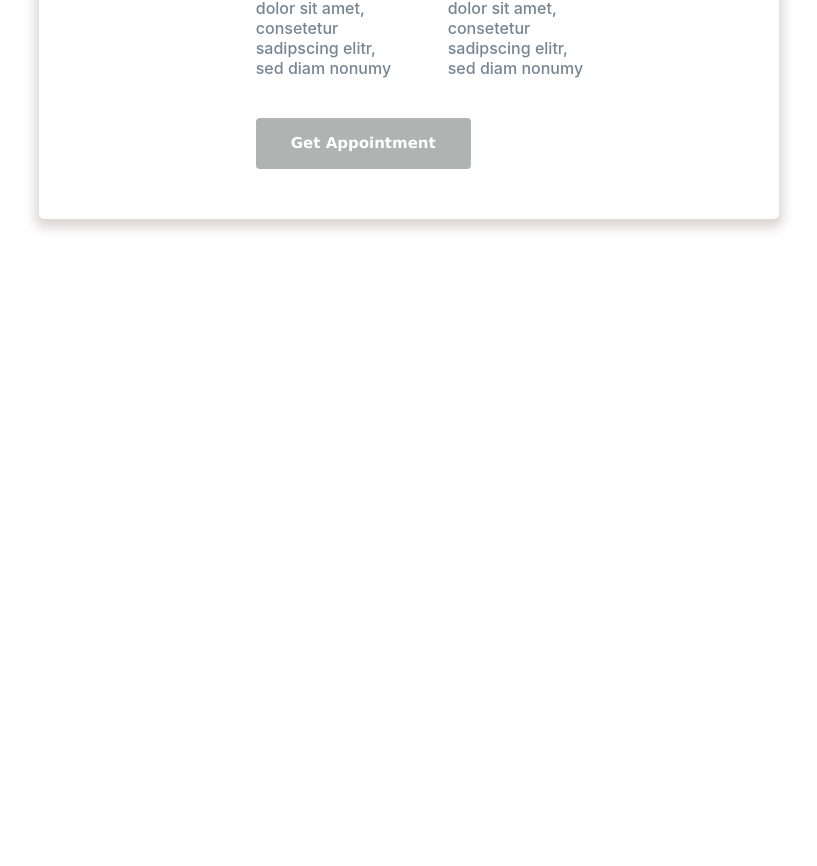
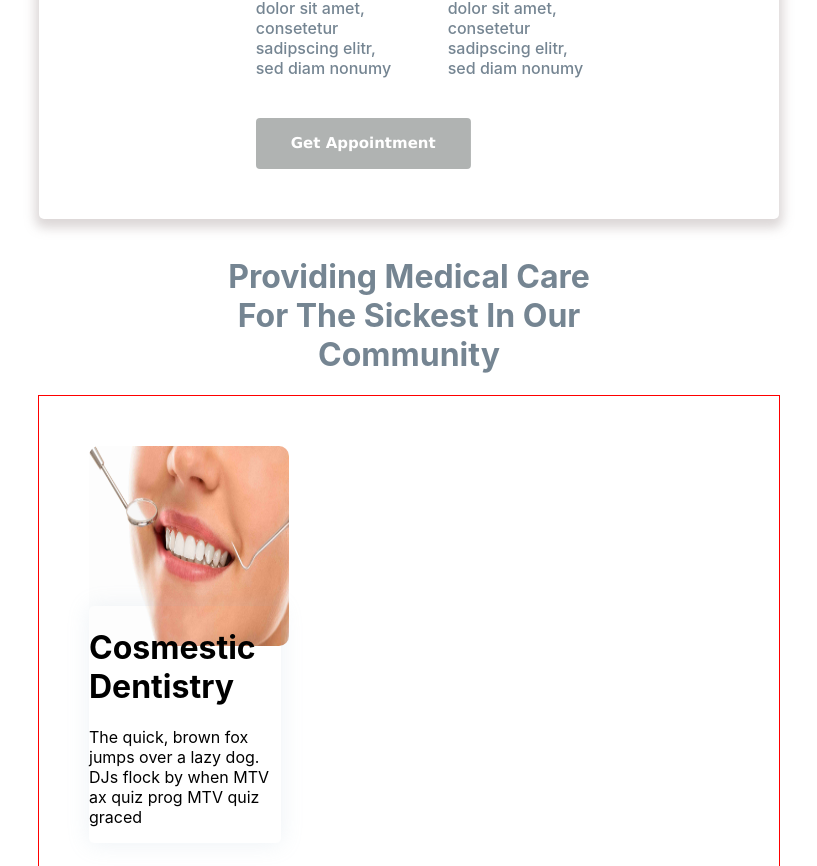
Before and after one commit to MichelNassarleb/DrHanine, a React (Create React App) app: page / in a window 1280 px wide. Shown: the part 1435-2301 px from the top of the page, without its empty margins (231-1048 px from the left). Before the commit the page ends 1734 px from the top, so only its background shows below. Built offline with nearby package versions, Linux system fonts and the light colour scheme.

Commit message:
Creating the medical care services section

```diff
--- a/src/components/healthcare/healthCareStyles.css
+++ b/src/components/healthcare/healthCareStyles.css
@@ -6,7 +6,6 @@
     display: flex;
     width: 100vw;
     justify-content: center;
-    align-items: center;
     align-items: center;
 }
 .square-items{
--- /dev/null
+++ b/src/components/medicalcare/medicalCare.tsx
@@ -0,0 +1,25 @@
+import React, { FC } from "react";
+import './medicalCareStyles.css'
+import cosmeticImg from '../../assets/Images/cosmetic.jpg'
+
+export const MedicalCare:FC<any> = (props) =>{
+    return  <div className="medicalcare-container">
+        <div className="medicalcare-square">
+        <div className="medicalcare-top-container">
+            <h3>WHAT WE DO</h3>
+            <h1>Providing Medical Care For The Sickest In Our Community</h1>
+        </div>
+        <div className="medicalcare-bottom-container">
+            <div className="medicalcare-item-container">
+                <div className="medicalcare-img-container">
+                <img src={cosmeticImg} alt='Cosmetic'/>
+                </div>
+                <div className="medicalcare-text-container">
+                    <h1>Cosmestic Dentistry</h1>
+                    <p>The quick, brown fox jumps over a lazy dog. DJs flock by when MTV ax quiz prog MTV quiz graced</p>
+                </div>
+            </div>
+        </div>
+        </div>
+    </div>
+}
--- /dev/null
+++ b/src/components/medicalcare/medicalCareStyles.css
@@ -0,0 +1,60 @@
+.medicalcare-container{
+    height: 100vh;
+    width: 100vw;
+    display: flex;
+    justify-content: center;
+}
+
+.medicalcare-img-container{
+    height: 200px;
+    width: 200px;
+    overflow: hidden;
+    border-radius: 10px;
+    z-index: -1;
+}
+.medicalcare-img-container img{
+    height: 100%;
+    width: 100%;
+}
+.medicalcare-square{
+    align-items: center;
+    display: flex;
+    flex-direction: column;
+    width: 50vw;
+    padding: 50px;
+}
+.medicalcare-top-container{
+    display: flex;
+    flex-direction: column;
+ align-items: center;
+ width: 30vw;
+ text-align: center;
+}
+.medicalcare-top-container h1{
+    color: var(--darkGrey);
+}
+.medicalcare-top-container h3{
+    color:var(--grey);
+}
+.medicalcare-bottom-container{
+    border: 1px solid red;
+    display: flex;
+    flex-direction: row;
+    justify-content: flex-start;
+    width: 50vw;
+    padding: 50px;
+}
+.medicalcare-item-container{
+    display: flex;
+    flex-direction: column;
+    width: 15vw;
+
+}
+.medicalcare-text-container{
+    border-radius: 5px;
+    position: relative;
+    z-index: 1000;
+    top: -5vh;
+    box-shadow: 0 1px 22px rgb(157 184 209 / 19%);
+
+}
--- a/src/screens/Homescreen/homeScreen.tsx
+++ b/src/screens/Homescreen/homeScreen.tsx
@@ -1,6 +1,7 @@
 import React from "react";
 import { HealthCare } from "../../components/healthcare/healthCare";
 import { Home } from "../../components/home/home";
+import { MedicalCare } from "../../components/medicalcare/medicalCare";
 import { Navbar } from "../../components/navbar/navBar";
 import { navData } from "../../data";
 import './homeScreenStyles.css'
@@ -21,5 +22,6 @@ export const HomeScreen = () => {
         leftSidedescription="Lorem ipsum dolor sit amet, consetetur sadipscing elitr, sed diam nonumy"
         buttonText="Get Appointment"
         />
+        <MedicalCare />
     </div>
 }
```
Also changed, not shown: src/assets/Images/cosmetic.jpg (added).
